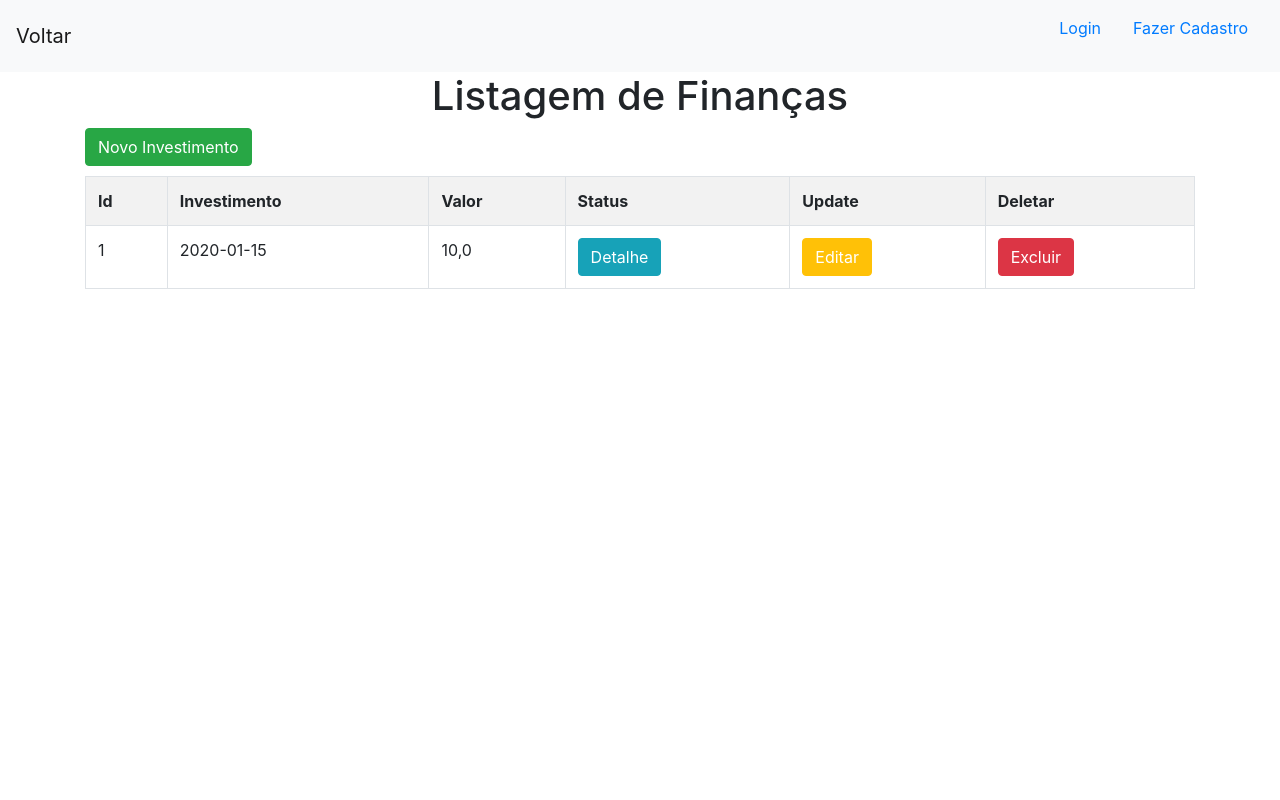
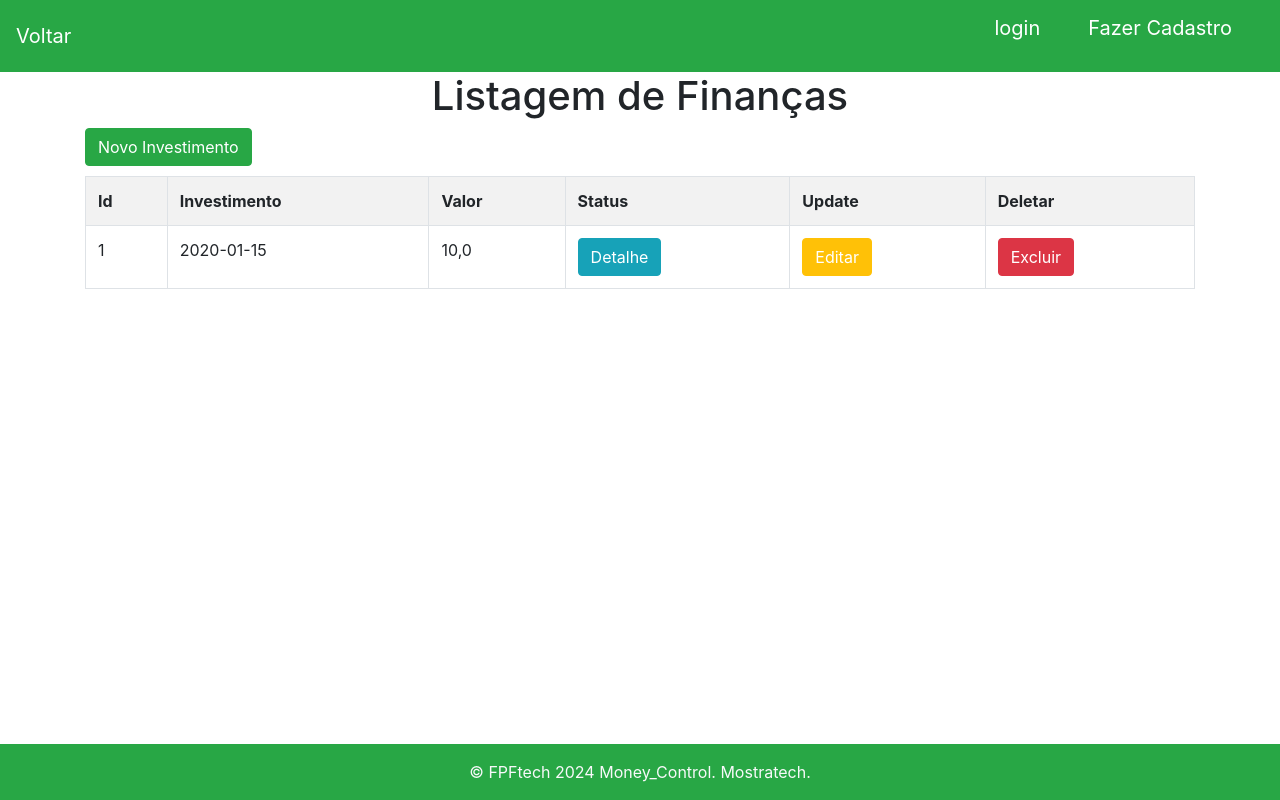
Before and after one commit to FBWC/Money_Control, a Django app: page / in a window 1280 px wide. Run offline with Django 5.2, Linux system fonts and the light colour scheme; tables that the repository leaves empty hold one stand-in row (values such as "Sample post").

Commit message:
Update base.html

```diff
--- a/invista_me/templates/investimentos/base.html
+++ b/invista_me/templates/investimentos/base.html
@@ -1,5 +1,5 @@
 <!doctype html>
-<html lang="en">
+<html lang="pt-Br">
   <head>
     <!-- Required meta tags -->
     <meta charset="utf-8">
@@ -12,25 +12,44 @@
   </head>
 
   <body>
-    <nav class="navbar navbar-light bg-light">
+    <nav class="navbar navbar-dark" style="background-color: #28a745;">
       <a class="navbar-brand" href="{% url 'investimentos' %}">Voltar</a>
       <ul style="list-style: none;">
         {% if user.is_authenticated %}
         <li style="float: left">
-            <strong class="nav-item nav-link" href="{% url 'logout' %}">Bem-vindo {{user.get_username}}</strong>
+          <strong class="nav-item nav-link navbar-brand" href="{% url 'logout' %}">Bem-vindo {{user.get_username}}</strong>
       </li>
 
         <li style="float: left">
-              <a class="nav-item nav-link" href="{% url 'logout' %}">Sair</a>
+            <a class="nav-item nav-link navbar-brand" href="{% url 'logout' %}">Sair</a>
         </li>
         {% else %}
         <li style="float: left">
-            <a class="nav-item nav-link" href="{% url 'login' %}">Login</a>
+          <a class="nav-item nav-link navbar-brand" href="{% url 'login' %}">login</a>
         </li>
         <li style="float: left">
-              <a class="nav-item nav-link" href="{% url 'novo_usuario' %}">Fazer Cadastro</a>
+            <a class="nav-item nav-link navbar-brand" href="{% url 'novo_usuario' %}">Fazer Cadastro</a>
         </li>
           {% endif %}
+        </ul>
+      </nav>
+
+      <!-- Conteúdo da página -->
+      <div class="container">
+          <!-- Seu conteúdo vai aqui -->
+      </div>
+
+      <!-- Barra inferior verde -->
+      <nav class="navbar navbar-dark" style="background-color: #28a745; position: fixed; bottom: 0; width: 100%;">
+          <span class="navbar-text mx-auto text-light">
+            © FPFtech 2024 Money_Control. Mostratech.
+          </span>
+      </nav>
+</body>
+
+        </ul>
+    </nav>
+</body>
         </ul>
     </nav>
     {% if messages %}
```
Lines whose indentation alone changed are shown as unchanged.
